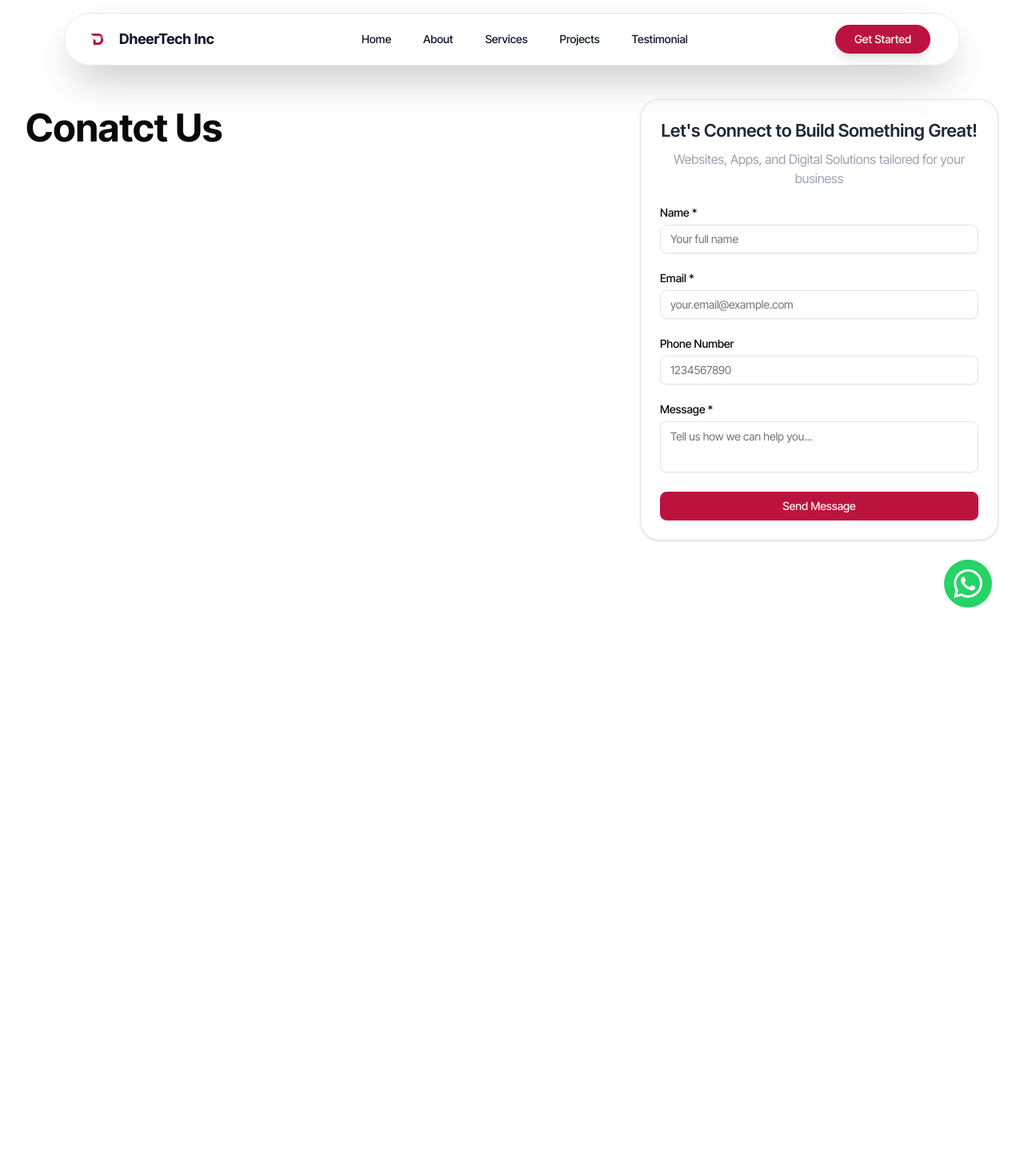
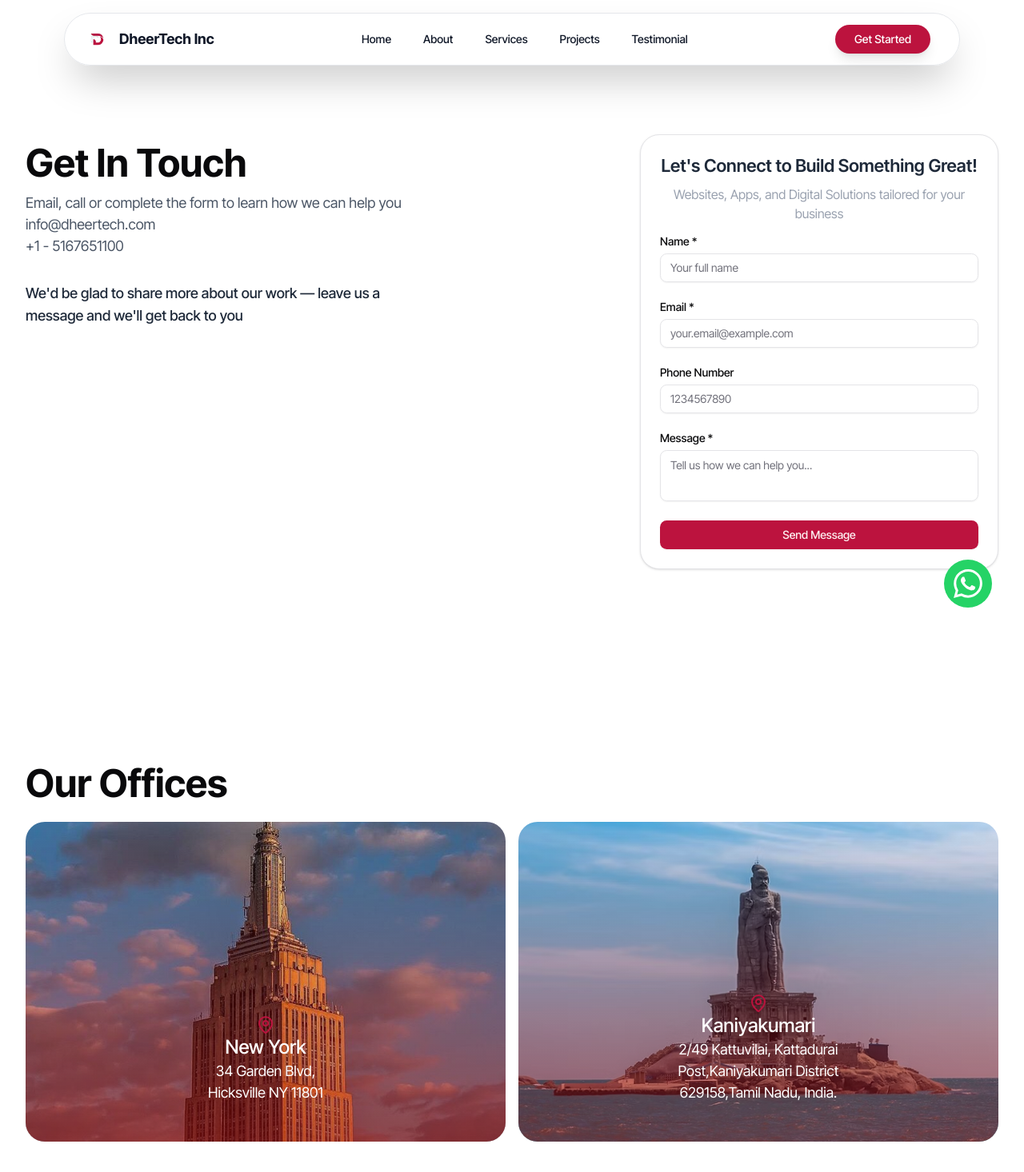
Before and after one commit to Neha220803/dheer-tech-website-new, a Next.js app: page /contact in a window 1280 px wide. Shown: the top 1466 px of the page at 80% size. Before the commit the page ends 1360 px from the top, so only its background shows below. Built offline with nearby package versions, Linux system fonts and the light colour scheme.

Commit message:
contact page done

```diff
--- a/src/app/contact/page.js
+++ b/src/app/contact/page.js
@@ -1,22 +1,13 @@
-import ContactForm from "@/components/contact-form";
+import ContactHeroComp from "@/sections/contact/hero";
+import ContactLocationComp from "@/sections/contact/location";
 import React from "react";
 
 const ContactUspage = () => {
   return (
-    <section className="flex items-center justify-center">
-      <div className="max-w-7xl w-full">
-        <div className="grid md:grid-cols-2 grid-cols-1 ">
-          <div className="">
-            <div>
-              <h1>Conatct Us</h1>
-            </div>
-          </div>
-          <div className="flex items-center justify-end">
-            <ContactForm showTitle={true} />
-          </div>
-        </div>
-      </div>
-    </section>
+    <>
+      <ContactHeroComp />
+      <ContactLocationComp />
+    </>
   );
 };
 
--- a/src/app/globals.css
+++ b/src/app/globals.css
@@ -291,4 +291,8 @@ p {
   p {
     font-size: 12px;
   }
+
+  section {
+    padding: 2.2rem 1.2rem;
+  }
 }
--- a/src/components/contact-form/index.js
+++ b/src/components/contact-form/index.js
@@ -126,9 +126,9 @@ const ContactForm = ({ showTitle = false }) => {
 
   return (
     <>
-      <div className="max-w-md w-full p-6 border bg-white rounded-3xl shadow-sm">
+      <div className="max-w-md w-full md:p-6 p-4 border bg-white rounded-3xl shadow-sm">
         {showTitle && (
-          <div className="mb-6 text-center space-y-2">
+          <div className=" mb-4 text-center space-y-2">
             <h3 className="text-2xl font-bold text-gray-800">
               Let's Connect to Build Something Great!
             </h3>
@@ -139,7 +139,10 @@ const ContactForm = ({ showTitle = false }) => {
         )}
 
         <Form {...form}>
-          <form onSubmit={form.handleSubmit(onSubmit)} className="space-y-6">
+          <form
+            onSubmit={form.handleSubmit(onSubmit)}
+            className="md:space-y-6 space-y-4"
+          >
             <FormField
               control={form.control}
               name="name"
--- /dev/null
+++ b/src/sections/contact/hero/index.js
@@ -0,0 +1,35 @@
+import ContactForm from "@/components/contact-form";
+import React from "react";
+
+const ContactHeroComp = () => {
+  return (
+    <section className="flex items-center justify-center my-10">
+      <div className="max-w-7xl w-full">
+        <div className="grid md:grid-cols-2 grid-cols-1 gap-4 ">
+          <div className="md:space-y-8 space-y-2">
+            <div>
+              <h1>Get In Touch</h1>
+              <p className="text-gray-600 ">
+                Email, call or complete the form to learn how we can help you
+              </p>
+              <p className="text-gray-600 ">info@dheertech.com</p>
+              <p className="text-gray-600 ">+1 - 5167651100</p>
+            </div>
+
+            <div className="md:w-4/5">
+              <div className="text-gray-800 md:text-lg  text-sm font-medium ">
+                We'd be glad to share more about our work — leave us a message
+                and we'll get back to you
+              </div>
+            </div>
+          </div>
+          <div className="flex items-center justify-end">
+            <ContactForm showTitle={true} />
+          </div>
+        </div>
+      </div>
+    </section>
+  );
+};
+
+export default ContactHeroComp;
--- /dev/null
+++ b/src/sections/contact/location/index.js
@@ -0,0 +1,36 @@
+import { MapPin } from "lucide-react";
+import React from "react";
+import "./styles.css";
+
+const ContactLocationComp = () => {
+  return (
+    <section className="flex justify-center">
+      <div className="max-w-7xl w-full space-y-3">
+        <h1>Our Offices</h1>
+        <div className=" h-[50vh] grid md:grid-cols-2 grid-cols-1 gap-4">
+          <div className="flex flex-col items-center justify-end h-full  location-1-card">
+            <div className="black-overlay z-900"></div>
+            <div className="z-999 flex text-center flex-col items-center text-white p-12 md:w-2/5 ">
+              <MapPin className="text-primary" />
+              <div className="text-2xl font-medium">New York</div>
+              <p>34 Garden Blvd, Hicksville NY 11801</p>
+            </div>
+          </div>
+          <div className="flex flex-col items-center justify-end h-full location-2-card">
+            <div className="black-overlay"></div>
+            <div className="z-999 text-center flex flex-col items-center text-white p-12 md:w-3/5 ">
+              <MapPin className="text-primary" />
+              <div className="text-2xl font-medium">Kaniyakumari</div>
+              <p>
+                2/49 Kattuvilai, Kattadurai Post,Kaniyakumari District
+                629158,Tamil Nadu, India.
+              </p>
+            </div>
+          </div>
+        </div>
+      </div>
+    </section>
+  );
+};
+
+export default ContactLocationComp;
--- /dev/null
+++ b/src/sections/contact/location/styles.css
@@ -0,0 +1,29 @@
+.location-1-card {
+    background-image: url('../../../../public/assets/images/contact/new-york.png');
+    background-position: center;
+    background-repeat: no-repeat;
+    background-size: cover;
+    border-radius: 24px;
+    position: relative;
+    overflow: hidden;
+}
+
+.location-2-card {
+    background-image: url('../../../../public/assets/images/contact/kanyakumari.png');
+    background-position: center;
+    background-repeat: no-repeat;
+    background-size: cover;
+    border-radius: 24px;
+    position: relative;
+    overflow: hidden;
+}
+
+.black-overlay {
+    height: 100%;
+    width: 100%;
+    position: absolute;
+    bottom: 0;
+    left: 0;
+    background: linear-gradient(180deg, #372b2b00 0%, #a20d0d8f 100%);
+    z-index: 500;
+}
```
Also changed, not shown: public/assets/images/contact/kanyakumari.png (added), public/assets/images/contact/new-york.png (added).
